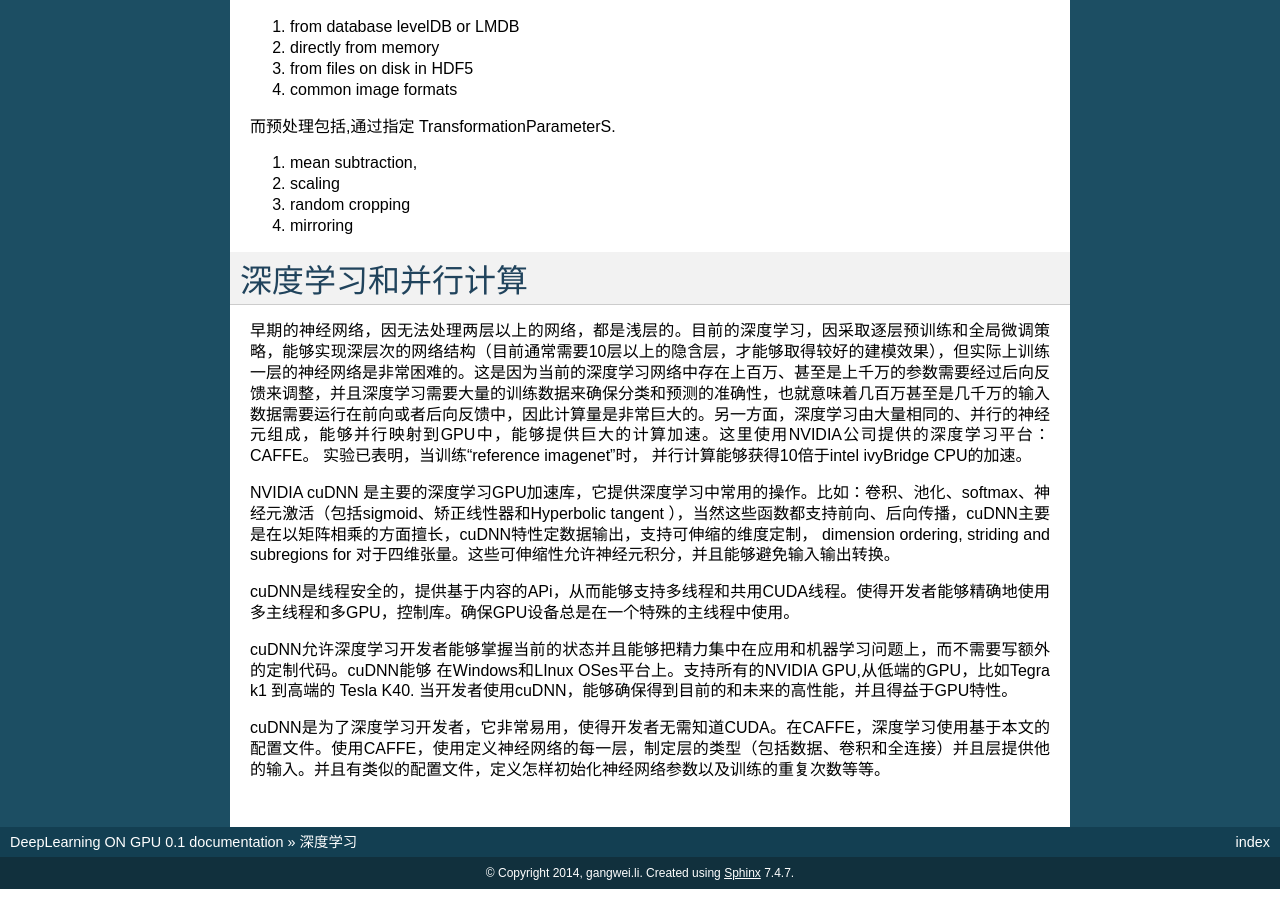
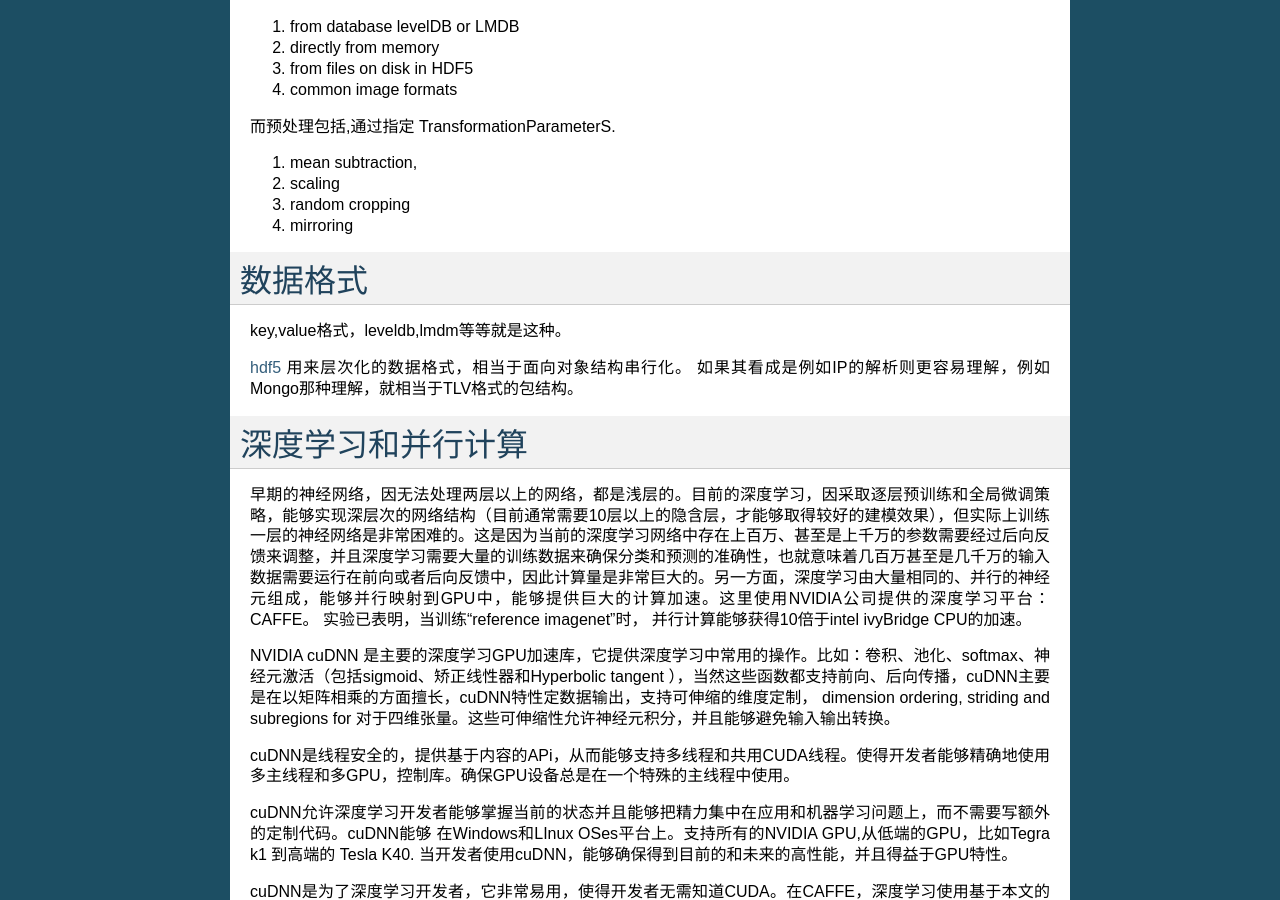
Before and after one commit to gwli/DeepLearningOnGPU, a Sphinx documentation site: the page built from source/Stage_3/caffe/CaffeBasic.rst, in a window 1280 px wide and 900 px high, scrolled down 1429 px. Built offline with Sphinx 7.4.7, drawn with Linux system fonts in a browser that asks for light colours; pages that are not in the unit, such as notebooks, are missing from menus.

Commit message:
添加了hdf 的定义 ，以及是什么

```diff
--- a/source/Stage_3/caffe/CaffeBasic.rst
+++ b/source/Stage_3/caffe/CaffeBasic.rst
@@ -62,7 +62,13 @@ caffe的设计原则与自己的原则一样的，分层的模块化的设计。
 #. random cropping
 #. mirroring
 
+数据格式
+========
 
+key,value格式，leveldb,lmdm等等就是这种。
+
+`hdf5 <http://www.hdfgroup.org/products/java/hdfview/>`_
+用来层次化的数据格式，相当于面向对象结构串行化。 如果其看成是例如IP的解析则更容易理解，例如Mongo那种理解，就相当于TLV格式的包结构。
 
 深度学习和并行计算
 ==================
```
